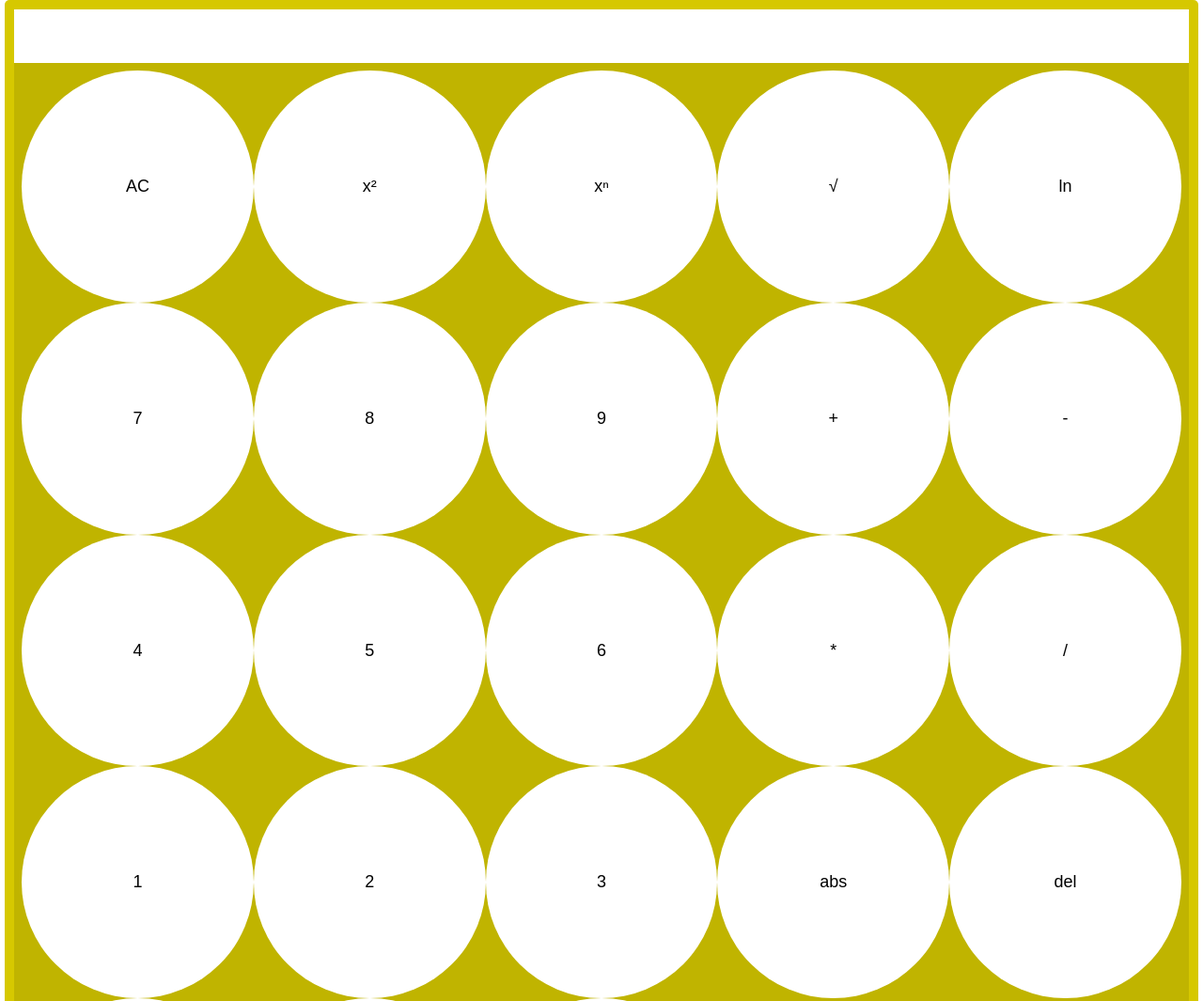
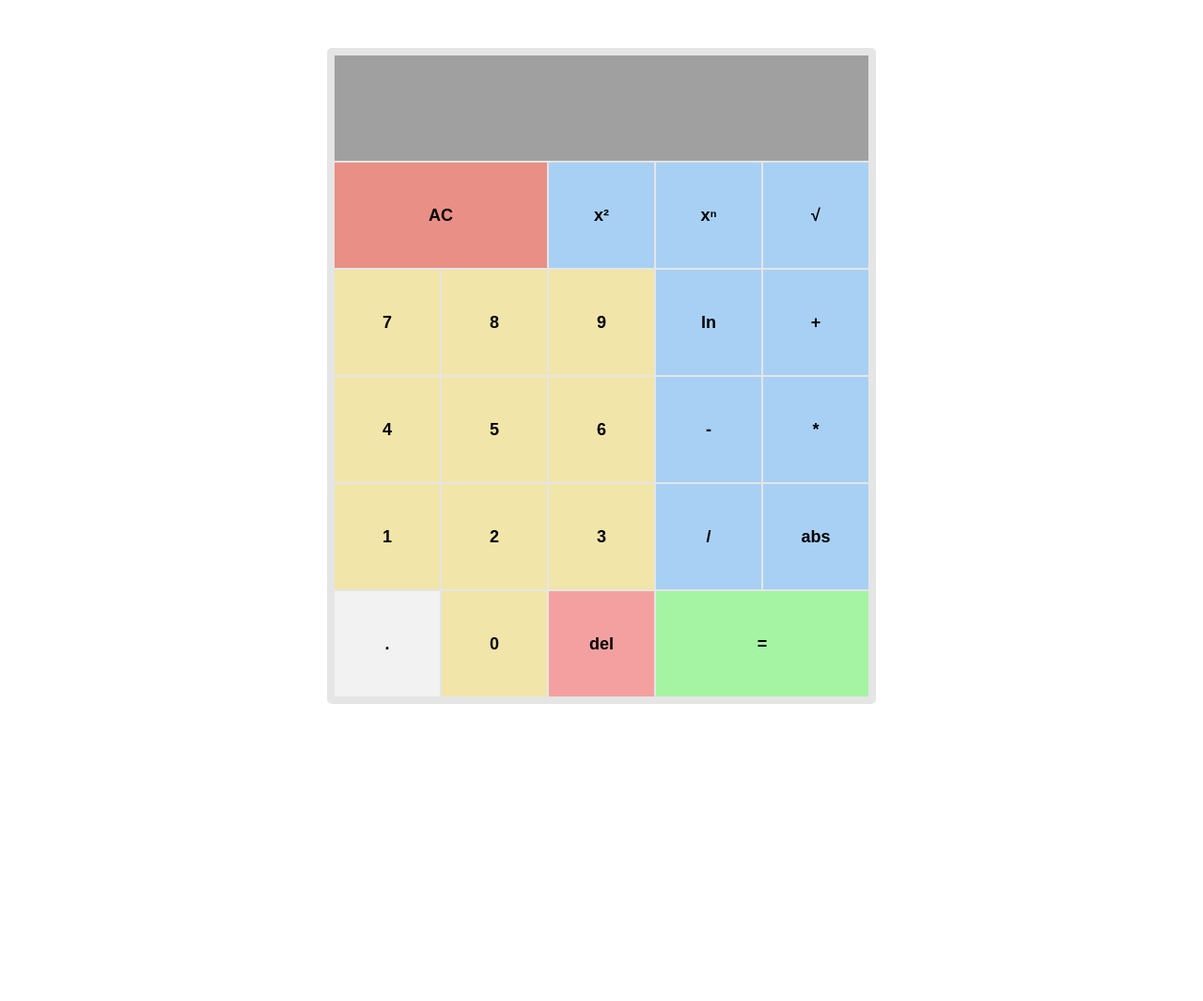
Before and after one commit to Quikmove/simple_calculator, a website with bundled scripts: page uzduotys/2/index.html in a window 1280 px wide. Shown: the top 1065 px of the page at 94% size. After the commit the page ends 800 px from the top, so only its background shows below. Built offline with nearby package versions, Linux system fonts and the light colour scheme.

Commit message:
add working calculator implementation

```diff
--- a/uzduotys/2/calculator.ts
+++ b/uzduotys/2/calculator.ts
@@ -82,27 +82,31 @@ export class Calculator {
         break;
       }
       case "delete": {
-        if (this.state.waitingForNew) {
-          if (this.state.curr === "" && this.state.prev !== "") {
-            this.state.curr = this.state.prev;
-            this.state.prev = "";
-            this.state.operator = null;
-            this.state.waitingForNew = false;
-          } else {
-            this.state.curr = "";
-            this.state.waitingForNew = false;
-          }
-        } else {
+        console.log();
+        if (this.state.curr !== "") {
           this.state.curr = this.state.curr.slice(0, -1) || "";
+          if (this.state.curr === "") this.state.waitingForNew = true;
+        } else if (this.state.waitingForNew && this.state.prev !== "") {
+          this.state.curr = this.state.prev;
+          this.state.prev = "";
+          this.state.operator = null;
+          this.state.waitingForNew = false;
         }
         break;
       }
       case "unary": {
-        if (typeof action.key === "string") this.applyUnary(action.key);
+        if (typeof action.key !== "string") return;
+        if (this.state.curr !== "" || this.state.prev !== "")
+          this.applyUnary(action.key);
         break;
       }
       case "binary": {
-        if (typeof action.key === "string") this.setOperator(action.key);
+        if (typeof action.key !== "string") return;
+        if (action.key === "subtract" && this.state.curr == "") {
+          this.state.curr = "-";
+          this.state.waitingForNew = false;
+        } else if ((this.state.curr !== "" && this.state.curr !== "-") || this.state.prev !== "")
+          this.setOperator(action.key);
         break;
       }
       case "equals": {
@@ -145,6 +149,8 @@ export class Calculator {
       this.state.curr !== ""
     ) {
       this.calculate();
+      this.state.prev = this.state.curr;
+      this.state.curr = "";
       this.state.operator = opKey;
       this.state.waitingForNew = true;
       return;
--- a/uzduotys/2/index.html
+++ b/uzduotys/2/index.html
@@ -9,14 +9,11 @@
 
 <body>
   <div class="calculator">
-    <form>
-      <div id="display-group">
-        <input type="text" name="left" id="left-display" readonly />
-        <span id="operator"></span>
-        <input type="text" name="right" id="right-display" readonly />
+    <div class="output">
+      <div type="text" class="previous-operand" data-operator="*"></div>
+      <div type="text" class="current-operand" ></div>
     </div>
-      <div class="keyboard">
-        <button class="btn" data-all-clear type="button">AC</button>
+    <button class="btn span-2" data-all-clear type="button">AC</button>
     <button class="btn" data-unary data-key="sqr" type="button">
       x²
     </button>
@@ -26,40 +23,39 @@
     <button class="btn" data-unary data-key="sqrt" type="button">
       √
     </button>
-        <button class="btn" data-unary data-key="ln" type="button">ln</button>
 
     <button class="btn" data-number data-key="7" type="button">7</button>
     <button class="btn" data-number data-key="8" type="button">8</button>
     <button class="btn" data-number data-key="9" type="button">9</button>
+    <button class="btn" data-unary data-key="ln" type="button">ln</button>
     <button class="btn" data-binary data-key="add" type="button">
       +
     </button>
+    <button class="btn" data-number data-key="4" type="button">4</button>
+    <button class="btn" data-number data-key="5" type="button">5</button>
+    <button class="btn" data-number data-key="6" type="button">6</button>
+
     <button class="btn" data-binary data-key="subtract" type="button">
       -
     </button>
 
-        <button class="btn" data-number data-key="4" type="button">4</button>
-        <button class="btn" data-number data-key="5" type="button">5</button>
-        <button class="btn" data-number data-key="6" type="button">6</button>
 
     <button class="btn" data-binary data-key="multiply" type="button">
       *
     </button>
+    <button class="btn" data-number data-key="1" type="button">1</button>
+    <button class="btn" data-number data-key="2" type="button">2</button>
+    <button class="btn" data-number data-key="3" type="button">3</button>
     <button class="btn" data-binary data-key="divide" type="button">
       /
     </button>
-        <button class="btn" data-number data-key="1" type="button">1</button>
-        <button class="btn" data-number data-key="2" type="button">2</button>
-        <button class="btn" data-number data-key="3" type="button">3</button>
     <button class="btn" data-unary data-key="abs" type="button">
       abs
     </button>
+    <button class="btn" data-dot type="button">.</button>
+    <button class="btn" data-number data-key="0" type="button">0</button>
     <button class="btn" data-delete type="button">del</button>
-        <button class="btn" data-number data-key="0" type="button">0</button>
-        <button class="btn" data-dot type="button">.</button>
-        <button class="btn" data-equals type="button">=</button>
-      </div>
-    </form>
+    <button class="btn span-2" data-equals type="button">=</button>
   </div>
   <script src="dist/script.js" type="module"></script>
 </body>
--- a/uzduotys/2/script.ts
+++ b/uzduotys/2/script.ts
@@ -31,23 +31,23 @@ let binaryOpsMap: Record<string, string> = {
   divide: "/",
   pow: "^",
 };
-const leftDisplayElement =
-  document.querySelector<HTMLInputElement>("#left-display")!;
-const rightDisplayElement =
-  document.querySelector<HTMLInputElement>("#right-display")!;
-const operatorElement = document.querySelector<HTMLSpanElement>("#operator")!;
+const previousOperand =
+  document.querySelector<HTMLDivElement>(".previous-operand")!;
+const currentOperand =
+  document.querySelector<HTMLDivElement>(".current-operand")!;
+
 
 function updateDisplay(s: CalcState) {
   if (s.prev) {
-    leftDisplayElement.value = s.prev;
-    rightDisplayElement.value = s.curr;
+    previousOperand.innerText = s.prev;
+    currentOperand.innerText= s.curr;
   } else {
-    leftDisplayElement.value = s.curr;
-    rightDisplayElement.value = "";
+    currentOperand.innerText = s.curr;
+    previousOperand.innerText = "";
   }
   if (s.operator && s.operator != "")
-    operatorElement.innerText = binaryOpsMap[s.operator];
-  else operatorElement.innerText = "";
+    previousOperand.dataset.operator = binaryOpsMap[s.operator];
+  else previousOperand.dataset.operator = "";
 }
 
 let calc = new Calculator({
@@ -56,12 +56,10 @@ let calc = new Calculator({
 });
 
 calc.onChange(updateDisplay);
-
-const keyboard = document.querySelector<HTMLDivElement>(".keyboard");
-const numButtons = keyboard?.querySelectorAll<HTMLButtonElement>(
+const numButtons = document?.querySelectorAll<HTMLButtonElement>(
   "button[data-number]"
 );
-const binaryButtons = keyboard?.querySelectorAll<HTMLButtonElement>(
+const binaryButtons = document?.querySelectorAll<HTMLButtonElement>(
   "button[data-binary]"
 );
 binaryButtons?.forEach((bt) => {
@@ -70,38 +68,36 @@ binaryButtons?.forEach((bt) => {
   });
 });
 const unaryButtons =
-  keyboard?.querySelectorAll<HTMLButtonElement>("button[data-unary]");
-
+  document?.querySelectorAll<HTMLButtonElement>("button[data-unary]");
+console.log('yello')
 unaryButtons?.forEach((bt) => {
   bt.addEventListener("click", (ev) => {
     calc.dispatch({ type: "unary", key: bt.dataset.key! });
   });
 });
-const equalsButton = keyboard?.querySelector<HTMLButtonElement>(
+const equalsButton = document?.querySelector<HTMLButtonElement>(
   "button[data-equals]"
 );
 equalsButton?.addEventListener("click", (ev) =>
   calc.dispatch({ type: "equals" })
 );
-const allClearButton = keyboard?.querySelector<HTMLButtonElement>(
+const allClearButton = document?.querySelector<HTMLButtonElement>(
   "button[data-all-clear]"
 );
 allClearButton?.addEventListener("click", (ev) =>
   calc.dispatch({ type: "clear" })
 );
-const delButton = keyboard?.querySelector<HTMLButtonElement>(
+const delButton = document?.querySelector<HTMLButtonElement>(
   "button[data-delete]"
 );
 delButton?.addEventListener("click", (ev) => {
   calc.dispatch({ type: "delete" });
 });
 const dotButton =
-  keyboard?.querySelector<HTMLButtonElement>("button[data-dot]");
+  document?.querySelector<HTMLButtonElement>("button[data-dot]");
 dotButton?.addEventListener("click", (ev) => calc.dispatch({ type: "dot" }));
 numButtons?.forEach((bt) => {
-  // const number: number = Number.parseInt(bt.dataset.key!);
   bt.addEventListener("click", (_) => {
-    console.log("pressed a num button");
     calc.dispatch({ type: "num", key: bt.dataset.key! });
   });
 });
--- a/uzduotys/2/styles.css
+++ b/uzduotys/2/styles.css
@@ -4,7 +4,6 @@
   box-sizing: border-box;
 }
 
-/* 2. Remove default margin */
 * {
   margin: 0;
 }
@@ -12,11 +11,6 @@ body {
   display: flex;
   justify-items: center;
   align-items: center;
-}
-.form {
-  display: flex;
-  gap: 1rem;
-  flex-direction: column;
 }
 input {
   box-shadow: none;
@@ -26,64 +20,83 @@ input {
 button {
   background-color: #ffffff;
   border: none;
-  border-radius: 2px;
-  /* box-shadow: 0 0 2px hsl(0 0 0 / 0.1), 0 0 4px hsl(0 0 0 / 0.2); */
+  border-radius: 0;
 }
 
-button:active {
-  background-color: #e1e1e1;
-}
+
 .calculator {
   /* background-color: hsl(1 1 1 / 0.5); */
   padding:10px;
-  background-color: hsl(56, 100%, 42%);
   bottom: 0;
   display: flex;
-  /* width: min(100dvw, 45rem); */
-  aspect-ratio: 0.83;
   margin: auto;
-  /* border: 10px solid hsla(0, 100%, 50%, 0.8); */
   border-radius: 5px;
 }
-.calculator form {
+
+.calculator .output {
+  grid-column: 1 / -1;
+  padding: 1rem;
   display: flex;
   flex-direction: column;
-  height: 100%;
-  width: 100%;
+  align-items: flex-end;
+  justify-content: space-between;
+  background-color: hsl(0 0 0 / 0.3);
+  word-wrap: break-word;
+  word-break: break-all;
 }
-.calculator form #display-group {
-  display: flex;
-  background-color: pink;
+.calculator .previous-operand {
+  color: rgba(255, 255, 255, 0.75);
+  font-size: 1.5rem;
 }
-#left-display, #right-display {
-  display: flex;
-  flex: 0 0 auto;
-  width: auto;
-  min-width: 0;
-  white-space: nowrap;
+.calculator .previous-operand::after {
+  content: attr(data-operator);
+  margin-left: 0.5rem;
+  color: white;
 }
-#display-group > * {
-  font-size: 3rem;
-  color: black;
+.calculator .current-operand {
+  color: white;
+  font-size: 2.5rem;
 }
 .span-2 {
   grid-column: span 2;
 }
-.calculator .keyboard {
-  height: fit-content;
+.calculator {
   background-color: hsl(0 0 0 / 0.1);
   padding: 0.5rem;
-  width: 100%;
   display: grid;
-  justify-items: center;
-  align-items: center;
-  grid-template-columns: repeat(5, 1fr);
-  grid-template-rows: repeat(5, 1fr);
+  width: auto;
+  gap: 0.125rem;
+  grid-template-columns: repeat(5, min(7rem, 15vw));
+  grid-template-rows: minmax(7rem, auto) repeat(5, min(7rem, 15vw));
 }
 .calculator .btn {
-  aspect-ratio: 1;
+  --alpha: 0.6;
+  cursor: pointer;
+  border-radius: 0;
+  font-weight: 600;
   font-size: large;
-  border-radius: 50%;
-  min-width: 0;
   width: 100%;
+  height: 100%;
 }
+.calculator .btn[data-binary],
+.calculator .btn[data-unary] {
+  background-color: rgba(128, 195, 255, var(--alpha));
+}
+.calculator .btn[data-delete] {
+  background-color: rgba(255, 116, 116, var(--alpha));
+}
+.calculator .btn[data-equals] {
+  background-color: rgba(123, 255, 123, var(--alpha));
+}
+.calculator .btn[data-number] {
+  background-color:rgba(250, 230, 130, var(--alpha));
+}
+  .calculator .btn[data-all-clear] {
+  background-color: rgba(237, 87, 73, var(--alpha));
+}
+.calculator .btn[data-dot] {
+  background-color: hsl(0, 0%, 95%);
+}
+.calculator .btn:active {
+  filter: brightness(0.9);
+}
```
Lines whose indentation alone changed are shown as unchanged.
